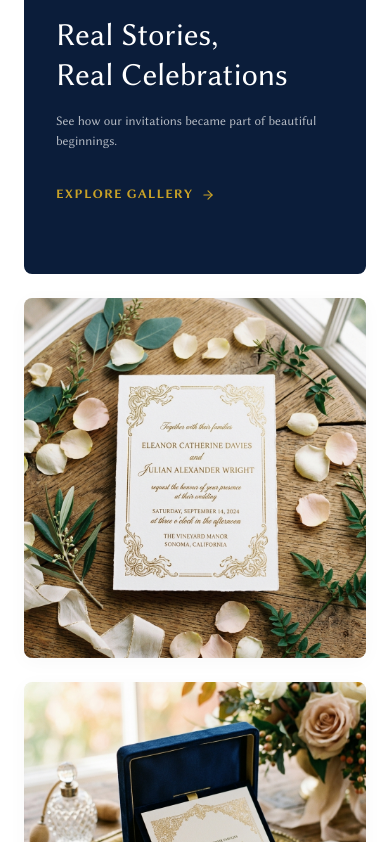
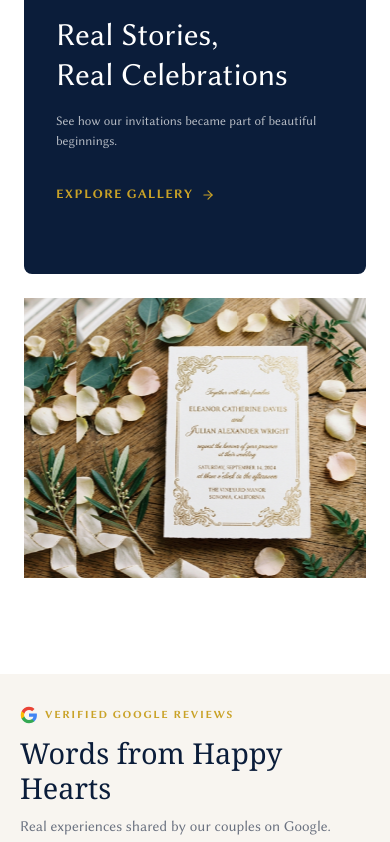
Before and after one commit to miracards/Miracards_By_RB, a Next.js app: page / in a window 390 px wide. Shown: the part 2752-3594 px from the top of the page. Built offline with nearby package versions, Linux system fonts and the light colour scheme; no server answers; the database is empty.

Commit message:
Initial commit

```diff
--- a/src/app/globals.css
+++ b/src/app/globals.css
@@ -1203,6 +1203,76 @@ body {
   color: rgba(255, 255, 255, 0.75);
 }
 
+.real-weddings-image-viewport,
+.real-weddings-image-track,
+.real-weddings-image-group {
+  display: contents;
+}
+
+.real-weddings-image-group--duplicate {
+  display: none;
+}
+
+.real-weddings-image-card {
+  position: relative;
+  height: 360px;
+  overflow: hidden;
+  border-radius: 8px;
+  box-shadow: 0 4px 20px rgba(0, 0, 0, 0.03);
+  transition: transform 0.3s ease, box-shadow 0.3s ease;
+}
+
+@media (max-width: 639px) {
+  .real-weddings-image-viewport {
+    display: block;
+    grid-column: 1 / -1;
+    min-width: 0;
+    overflow: hidden;
+  }
+
+  .real-weddings-image-track {
+    display: flex;
+    width: max-content;
+    animation: real-weddings-marquee 36s linear infinite;
+  }
+
+  .real-weddings-image-group {
+    display: flex;
+    flex: none;
+    gap: 1rem;
+    padding-right: 1rem;
+  }
+
+  .real-weddings-image-group--duplicate {
+    display: flex;
+  }
+
+  .real-weddings-image-card {
+    flex: 0 0 82vw;
+    height: 280px;
+  }
+
+  .real-weddings-image-viewport:hover .real-weddings-image-track {
+    animation-play-state: paused;
+  }
+}
+
+@keyframes real-weddings-marquee {
+  to {
+    transform: translateX(-50%);
+  }
+}
+
+@media (prefers-reduced-motion: reduce) {
+  .real-weddings-image-track {
+    animation: none;
+  }
+
+  .real-weddings-image-group--duplicate {
+    display: none;
+  }
+}
+
 .dark .mobile-sub-link:hover,
 .dark .mobile-sub-link:focus,
 .dark .mobile-sub-link:active {
--- a/src/components/sections/RealWeddings.tsx
+++ b/src/components/sections/RealWeddings.tsx
@@ -15,7 +15,7 @@ export default function RealWeddings() {
   return (
     <section className="section" style={{ background: "var(--bg-card)", padding: "6rem 0" }}>
       <div className="container">
-        <div className="grid grid-cols-1 sm:grid-cols-2 lg:grid-cols-5 gap-6">
+        <div className="real-weddings-grid grid grid-cols-1 sm:grid-cols-2 lg:grid-cols-5 gap-6">
           {/* Text Title Card (1st Column) */}
           <div
             style={{
@@ -90,19 +90,18 @@ export default function RealWeddings() {
             </Link>
           </div>
 
-          {/* Real Wedding Image Cards (2nd to 5th Columns) */}
-          {IMAGES.map((img, idx) => (
+          <div className="real-weddings-image-viewport">
+            <div className="real-weddings-image-track">
+              {[IMAGES, IMAGES].map((imageSet, setIndex) => (
                 <div
-              key={idx}
-              style={{
-                position: "relative",
-                borderRadius: "8px",
-                overflow: "hidden",
-                height: "360px",
-                boxShadow: "0 4px 20px rgba(0,0,0,0.03)",
-                transition: "transform 0.3s ease, box-shadow 0.3s ease",
-              }}
-              className="group cursor-pointer"
+                  key={setIndex}
+                  className={`real-weddings-image-group${setIndex === 1 ? " real-weddings-image-group--duplicate" : ""}`}
+                  aria-hidden={setIndex === 1}
+                >
+                  {imageSet.map((img) => (
+                    <div
+                      key={img.src}
+                      className="real-weddings-image-card group cursor-pointer"
                       onMouseEnter={(e) => {
                         const el = e.currentTarget as HTMLElement;
                         el.style.transform = "translateY(-6px)";
@@ -118,13 +117,17 @@ export default function RealWeddings() {
                         src={img.src}
                         alt={img.alt}
                         fill
-                sizes="(max-width: 640px) 100vw, (max-width: 1024px) 50vw, 20vw"
+                        sizes="(max-width: 639px) 82vw, (max-width: 1024px) 50vw, 20vw"
                         style={{ objectFit: "cover", transition: "transform 0.5s ease" }}
                         className="group-hover:scale-105"
                       />
                     </div>
                   ))}
                 </div>
+              ))}
+            </div>
+          </div>
+        </div>
       </div>
     </section>
   );
```
Lines whose indentation alone changed are shown as unchanged.
